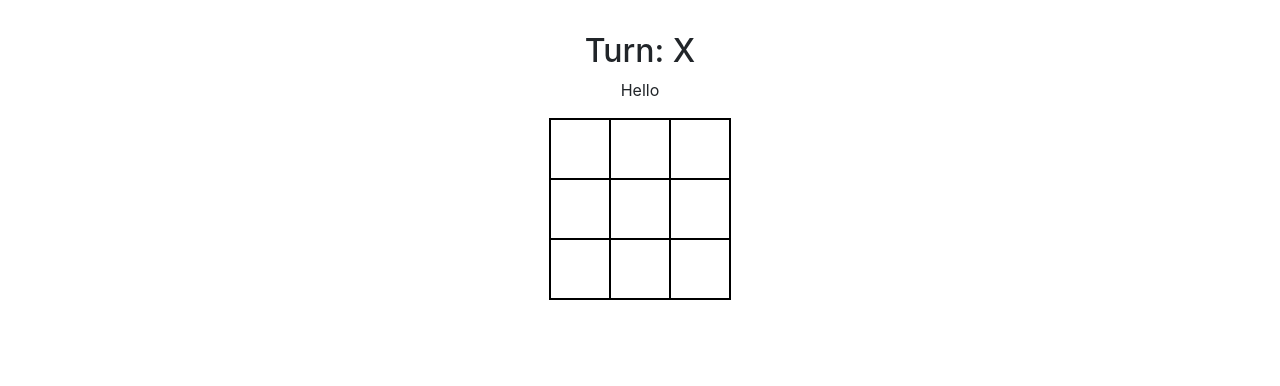
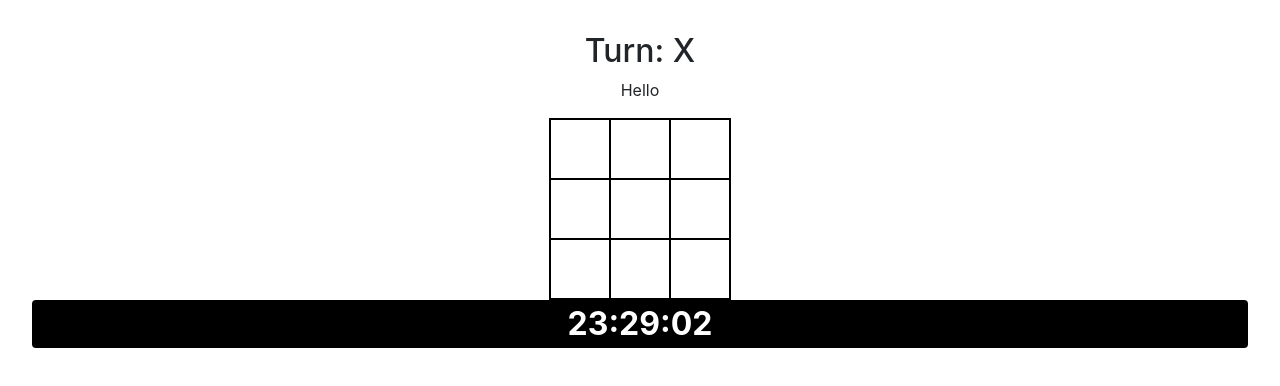
Before and after one commit to somnath-more/somnath-learning, a React (Vite) app in the folder react-daily/: page / in a window 1280 px wide. Shown: the top 386 px of the page. Built offline with nearby package versions, Linux system fonts and the light colour scheme.

Commit message:
DigitalClock

```diff
--- a/react-daily/src/App.tsx
+++ b/react-daily/src/App.tsx
@@ -1,5 +1,6 @@
 import "./App.css";
-import NestedObject from "./components/organisms/NestedObject";
+import Clock from "./components/organisms/Clock";
+// import NestedObject from "./components/organisms/NestedObject";
 // import Datatable from "./components/organisms/Pagination";
 // import LearningBootstrap from './components/organisms/LearningBootstrap';
 import SignUp from './components/organisms/LearningBootstrap/signup'
@@ -31,6 +32,17 @@ function App() {
          {/* <SignUp/> */}
          <TicTacToe/>
      {/* <A/> */}
+      {/* <TodoList/> */}
+      {/* <CustomHook/> */}
+
+      {/* <SignInForm/> */}
+      {/* <SignUp/> */}
+      {/* <TicTacToe/> */}
+      {/* <A/> */}
+      {/* <Datatable/>
+       */}
+       {/* <NestedObject/> */}
+       <Clock/>
     </>
   );
 }
--- /dev/null
+++ b/react-daily/src/components/organisms/Clock/clock.css
@@ -0,0 +1,15 @@
+.clock-container{
+    display: flex;
+    justify-content: center;
+    align-items: center;
+    height: 100%;
+    width: 100%;
+    border-radius: 4px;
+    background-color: #000000;
+    border:'3px solid #808080'
+}
+.clock-time{
+    font-size: 2rem;
+    font-weight: bold;
+    color: #FFFFFF
+}
--- /dev/null
+++ b/react-daily/src/components/organisms/Clock/index.tsx
@@ -0,0 +1,25 @@
+import React, { useEffect, useState } from 'react';
+import './clock.css'; // Import the CSS file for styling
+
+export default function Clock() {
+    const [currentTime, setTime] = useState(new Date());
+
+    useEffect(() => {
+        const interval = setInterval(() => {
+            setTime(new Date());
+        }, 1000); // Update every second
+
+        return () => clearInterval(interval); // Cleanup on component unmount
+    }, []);
+
+    // Format the time in IST
+    const formatTime = (date: Date) => {
+        return date.toLocaleTimeString('en-US', { hour12: false, timeZone: 'Asia/Kolkata' });
+    };
+
+    return (
+        <div className="clock-container">
+            <div className="clock-time">{formatTime(currentTime)}</div>
+        </div>
+    );
+}
```
